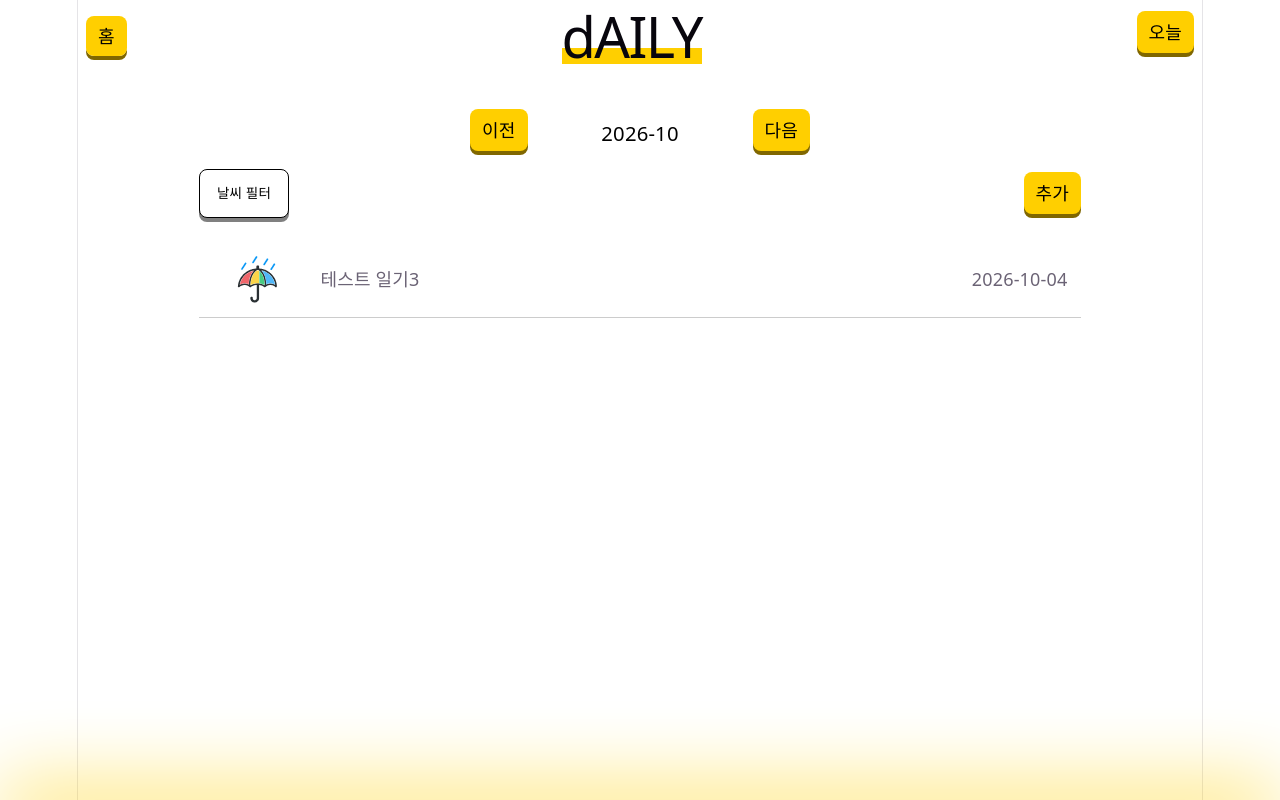
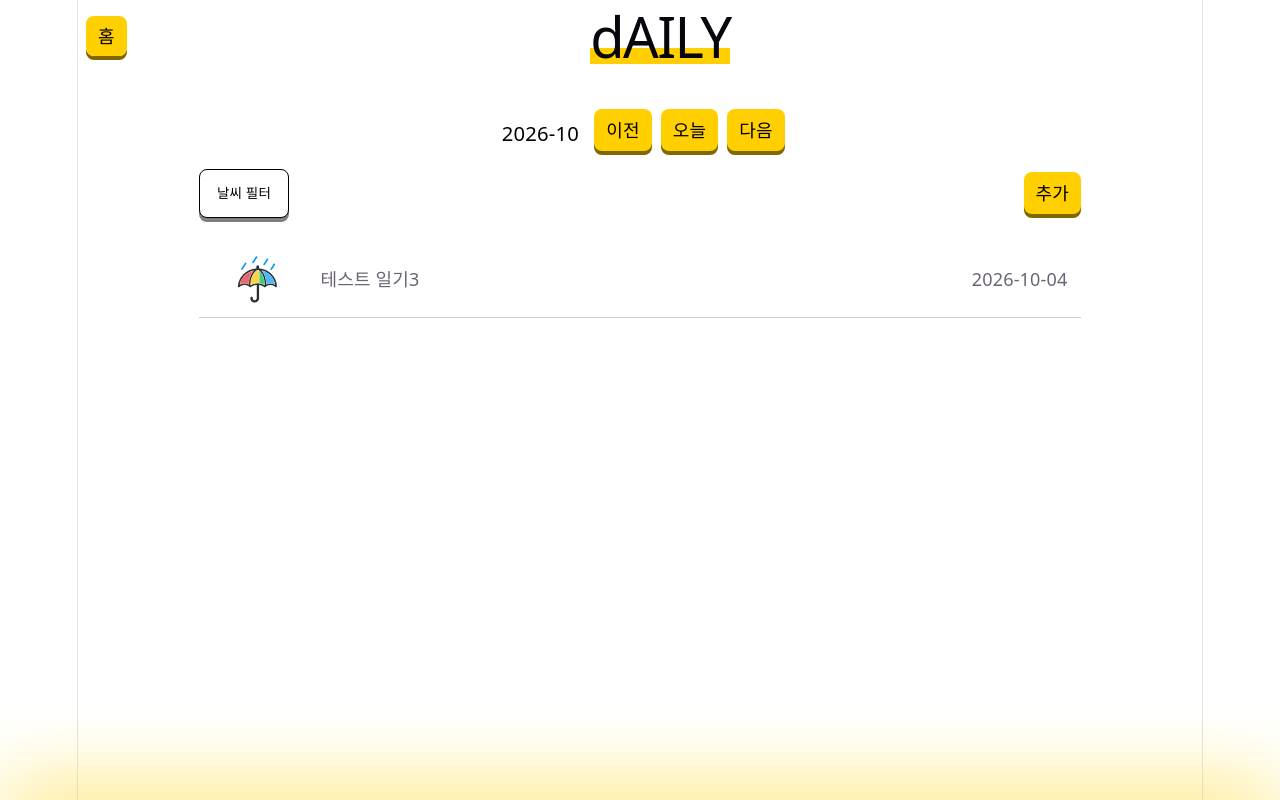
Before and after one commit to wondaero/react-example, a React (Vite) app in the folder react-example/: page /daily in a window 1280 px wide. Built offline with nearby package versions, Linux system fonts and the light colour scheme.

Commit message:
로컬스토리지, 코드 정리 해야함

```diff
--- a/react-example/src/components/Toggle.tsx
+++ b/react-example/src/components/Toggle.tsx
@@ -1,4 +1,4 @@
-import { type CSSProperties, type ReactNode, useState, useEffect } from "react";
+import { type CSSProperties, type ReactNode, useState } from "react";
 import styles from "./Button.module.css";
 
 type ToggleItem = { title: ReactNode; active?: boolean; callback?: () => void };
@@ -6,10 +6,13 @@ type ToggleProps = {
   // onClick?: MouseEventHandler<HTMLButtonElement>;
   className?: string;
   style?: CSSProperties;
-  data: [ToggleItem, ...ToggleItem[]];
+  data: ToggleItem[];
 };
 
 function Toggle({ data, className, style }: ToggleProps) {
+  if (data.length < 2) {
+    throw new Error("Toggle의 data는 2개 이상이어야 합니다!");
+  }
   const [idx, setIdx] = useState(() => {
     const active = data.findIndex((d) => d.active);
     return active > 0 ? active : 0;
--- a/react-example/src/components/counter/CounterViewer.tsx
+++ b/react-example/src/components/counter/CounterViewer.tsx
@@ -31,11 +31,7 @@ function CounterViewer({ num, last }: CounterViewerProps) {
     >
       <strong>
         {num}
-        <span
-          key={num}
-          // className={last?.startsWith("-") ? styles.minus : styles.plus}
-          className={effectClass(last)}
-        >
+        <span key={num} className={effectClass(last)}>
           {last}
         </span>
       </strong>
--- a/react-example/src/components/daily/DailyBrowser.tsx
+++ b/react-example/src/components/daily/DailyBrowser.tsx
@@ -1,16 +1,13 @@
 import DailyToolBar from "./DailyToolBar";
 import DailyList from "./DailyList";
-import { useState, useContext } from "react";
 
 function DailyBrowser() {
-  const [keyword, setKeyword] = useState<string>("");
-
   console.log("데일리브라우저");
 
   return (
     <section className="flex flex-col items-center gap-4 max-w-200 w-full px-2 mx-auto">
-      <DailyToolBar onChange={setKeyword}></DailyToolBar>
-      <DailyList keyword={keyword}></DailyList>
+      <DailyToolBar></DailyToolBar>
+      <DailyList></DailyList>
     </section>
   );
 }
--- a/react-example/src/components/daily/DailyToolBar.tsx
+++ b/react-example/src/components/daily/DailyToolBar.tsx
@@ -2,42 +2,19 @@ import LinkButton from "@/components/LinkButton";
 import Toggle from "@/components/Toggle";
 import { memo, type CSSProperties } from "react";
 
-import {
-  useState,
-  useContext,
-  type ChangeEventHandler,
-  type ChangeEvent,
-} from "react";
-import { useDebounceCallback } from "@/hooks/useDebounced";
-import { getWeather } from "@/components/Weather";
+import { useContext } from "react";
 import WeatherIcon from "@/components/WeatherIcon";
-import { DailyActionsContext, DailyFilterContext } from "@/pages/daily/DailyPage";
-import type { WeatherFilter } from '@/types/daily'
+import { DailyFilterContext } from "@/contexts/DailyContext";
+import type { WeatherFilter } from "@/types/daily";
 
-function DailyToolBar({
-  onChange,
-}: {
-  // onChange?: ChangeEventHandler<HTMLInputElement>;
-  onChange?: (keyword: string) => void;
-}) {
+function DailyToolBar() {
   console.log("데일리툴바");
   const DailyFilter = useContext(DailyFilterContext);
 
-  const [keyword, setKeyword] = useState<string>("");
-
-  const dailyAction = useContext(DailyActionsContext);
-
-  useDebounceCallback(
-    keyword,
-    () => {
-      onChange?.(keyword);
-    },
-    1000,
-  );
-
   const weathers: WeatherFilter[] = [0, 1, 2, 3, 4];
   const toggleData = weathers.map((n) => ({
-    title: n === 0 ? (
+    title:
+      n === 0 ? (
         <span className="text-xs">날씨 필터</span>
       ) : (
         <WeatherIcon
@@ -46,13 +23,15 @@ function DailyToolBar({
           className="inline-block align-center"
         ></WeatherIcon>
       ),
-    callback: () => {DailyFilter?.setFilter((prev) => {
+    callback: () => {
+      DailyFilter?.setFilter((prev) => {
         console.log(prev);
         return {
           ...prev,
-        weather: n
-      }
-    })},
+          weather: n,
+        };
+      });
+    },
   }));
 
   return (
--- /dev/null
+++ b/react-example/src/contexts/DailyContext.ts
@@ -0,0 +1,9 @@
+import { createContext, type Dispatch, type SetStateAction } from "react";
+import type { Daily, Actions, DailyFilter } from "@/types/daily";
+
+export const DailyContext = createContext<Daily[]>([]);
+export const DailyActionsContext = createContext<Actions | null>(null);
+export const DailyFilterContext = createContext<{
+  filter: DailyFilter;
+  setFilter: Dispatch<SetStateAction<DailyFilter>>;
+} | null>(null);
--- a/react-example/src/hooks/useDailyFilter.ts
+++ b/react-example/src/hooks/useDailyFilter.ts
@@ -1,10 +1,10 @@
-import { DailyFilterContext } from "@/pages/daily/DailyPage";
+import { DailyFilterContext } from "@/contexts/DailyContext";
 import { useContext } from "react";
 
 export default function useDailyFilter() {
   const ctx = useContext(DailyFilterContext);
 
-  if(!ctx) throw new Error('DailyPage 안에서만 사용 가능');
+  if (!ctx) throw new Error("DailyPage 안에서만 사용 가능");
 
   return ctx;
 }
--- a/react-example/src/pages/daily/DailyListPage.tsx
+++ b/react-example/src/pages/daily/DailyListPage.tsx
@@ -3,30 +3,41 @@ import { useContext } from "react";
 
 import Button from "@/components/Button";
 import DailyBrowser from "@/components/daily/DailyBrowser";
-import { DailyFilterContext } from "@/pages/daily/DailyPage";
+import { DailyFilterContext } from "@/contexts/DailyContext";
 import { getYYYYMM } from "@/utils/date";
 
 const setMonth = (month, dir) => {
   const d = new Date(month);
   return new Date(d.setMonth(d.getMonth() + dir)).getTime();
-}
+};
 function DailyPage() {
-
   const month = useContext(DailyFilterContext);
 
   const setMonthFilter = (dir) => {
     month.setFilter((prev) => ({
       ...prev,
-      month: setMonth(month.filter.month, dir)
+      month: setMonth(month.filter.month, dir),
     }));
-  }
+  };
+
+  const setToday = () => {
+    month.setFilter((prev) => ({
+      ...prev,
+      month: Date.now(),
+    }));
+  };
 
   return (
     <>
-      <section className="flex items-center justify-center p-4">
-        <Button onClick={() => setMonthFilter(-1)}>이전</Button>
-        <h3 className="flex-1 max-w-50 text-black text-lg">{getYYYYMM(month.filter.month)}</h3>
-        <Button onClick={() => setMonthFilter(1)}>다음</Button>
+      <section className="flex items-center justify-center gap-2 p-4">
+        <h3 className="text-black text-lg w-20">
+          {getYYYYMM(month.filter.month)}
+        </h3>
+        <div className="flex gap-2">
+          <Button onClick={() => setMonthFilter(-1)}>이전</Button>
+          <Button onClick={setToday}>오늘</Button>
+          <Button onClick={() => setMonthFilter(1)}>다음</Button>
+        </div>
       </section>
       <DailyBrowser></DailyBrowser>
     </>
--- a/react-example/src/pages/daily/DailyPage.tsx
+++ b/react-example/src/pages/daily/DailyPage.tsx
@@ -5,64 +5,70 @@ import LinkButton from "@/components/LinkButton";
 
 import { Outlet } from "react-router";
 
-import { useState, createContext, useMemo, useReducer, type Dispatch, type SetStateAction } from "react";
+import {
+  useState,
+  createContext,
+  useMemo,
+  useReducer,
+  type Dispatch,
+  type SetStateAction,
+} from "react";
 
 import type { Daily, Actions, WeatherFilter, DailyFilter } from "@/types/daily";
+import {
+  DailyContext,
+  DailyActionsContext,
+  DailyFilterContext,
+} from "@/contexts/DailyContext";
 
 const initDaily = [
   {
     id: crypto.randomUUID(),
     weather: 1,
-    date: new Date('2026-11-04').getTime(),
+    date: new Date("2026-11-04").getTime(),
     title: "테스트 일기1",
     content: "테스트 일기입니다1.",
   },
   {
     id: crypto.randomUUID(),
     weather: 2,
-    date: new Date('2026-11-04').getTime(),
+    date: new Date("2026-11-04").getTime(),
     title: "테스트 일기2",
     content: "테스트 일기입니다2.",
   },
   {
     id: crypto.randomUUID(),
     weather: 3,
-    date: new Date('2026-10-04').getTime(),
+    date: new Date("2026-10-04").getTime(),
     title: "테스트 일기3",
     content: "테스트 일기입니다3.",
   },
   {
     id: crypto.randomUUID(),
     weather: 4,
-    date: new Date('2026-09-04').getTime(),
+    date: new Date("2026-09-04").getTime(),
     title: "테스트 일기4",
     content: "테스트 일기입니다4.",
   },
 ];
 
 const homeLink = <LinkButton to="/">홈</LinkButton>;
-const todayBtn = <Button>오늘</Button>;
-
-export const DailyContext = createContext<Daily[]>([]);
-export const DailyActionsContext = createContext<Actions | null>(null);
-export const DailyFilterContext = createContext<{
-  filter: DailyFilter;
-  setFilter: Dispatch<SetStateAction<DailyFilter>>;
-} | null>(null);
 
 type DailyAction =
-| {type: 'create'; data: Daily}
-| {type: 'update'; data: Daily}
-| {type: 'delete'; data: string}
+  | { type: "create"; data: Daily }
+  | { type: "update"; data: Daily }
+  | { type: "delete"; data: string };
 
-function reducer(state: Daily[], action: DailyAction): Daily[]{
+function reducer(state: Daily[], action: DailyAction): Daily[] {
   switch (action.type) {
     case "create":
       return [action.data, ...state];
     case "delete":
       return state.filter((old: Daily) => old.id !== action.data);
     case "update":
-      return state.map((old: Daily) => old.id === action.data.id ? action.data : old);
+      return state.map((old: Daily) =>
+        old.id === action.data.id ? action.data : old,
+      );
   }
 }
 
@@ -92,13 +98,13 @@ function DailyPage() {
 
   const [filter, setFilter] = useState<DailyFilter>({
     weather: 0,
-    month: Date.now()
+    month: Date.now(),
   });
-  const filterValue = useMemo(() => ({filter, setFilter}), [filter]);
+  const filterValue = useMemo(() => ({ filter, setFilter }), [filter]);
 
   return (
     <>
-      <Header title="dAILY" left={homeLink} right={todayBtn}></Header>
+      <Header title="dAILY" left={homeLink}></Header>
       <DailyFilterContext value={filterValue}>
         <DailyContext value={daily}>
           <DailyActionsContext value={actions}>
```
Also changed, not shown: react-example/src/components/daily/DailyList.tsx (+10 -10 lines), react-example/src/pages/daily/DailyItemPage.tsx (+47 -20 lines). Lines whose indentation alone changed are shown as unchanged.
